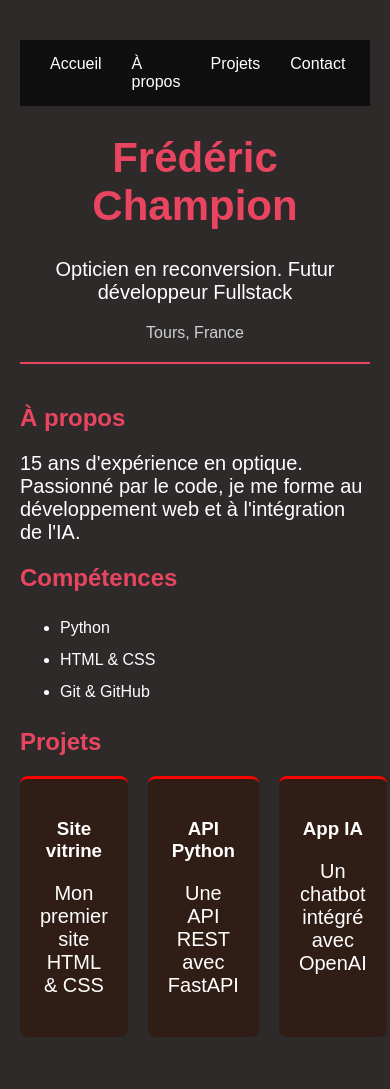
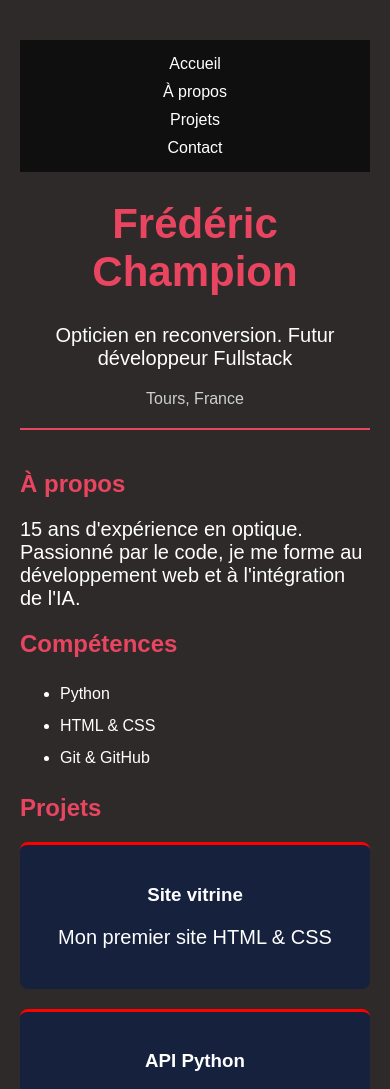
Before and after one commit to Frederic-Champion/mon-premier-projet, a plain HTML site: page index.html in a window 390 px wide. Shown: the top 1089 px of the page. Drawn offline with Linux system fonts and the light colour scheme.

```diff
--- a/index.html
+++ b/index.html
@@ -46,5 +46,6 @@
                 </div>
             </div>
         </section>
+        <script src="script.js"></script>
     </body>
 </html>
--- /dev/null
+++ b/script.js
@@ -0,0 +1 @@
+console.log("Bonjour depuis JavaScript !")
--- a/style.css
+++ b/style.css
@@ -49,7 +49,7 @@ ul {
     gap: 20px;
 }
 .carte {
-    background-color: #301e16;
+    background-color: var(--couleur-carte);
     padding : 20px;
     border-radius : 8px;
     flex : 1;
@@ -64,3 +64,17 @@ ul {
     font-size: 16px;
     color : #cdd0cf;
 }
+
+@media (max-width: 600px) {
+    .cartes {
+        display: block;
+    }
+    .carte {
+        margin-bottom: 20px;
+    }
+    nav {
+        flex-direction: column;
+        align-items: center;
+        gap: 10px;
+    }
+}
```
Also changed, not shown: progression.md (added).
